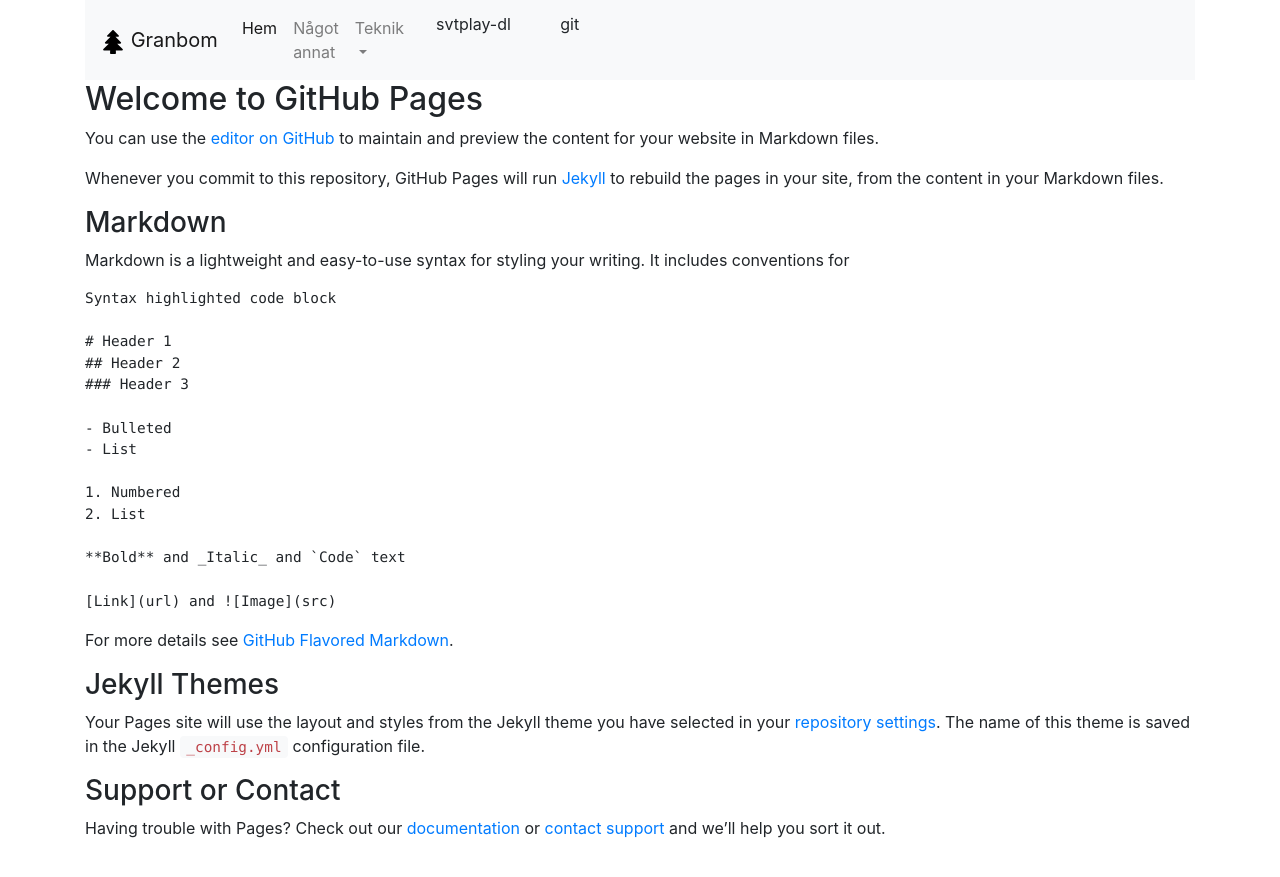
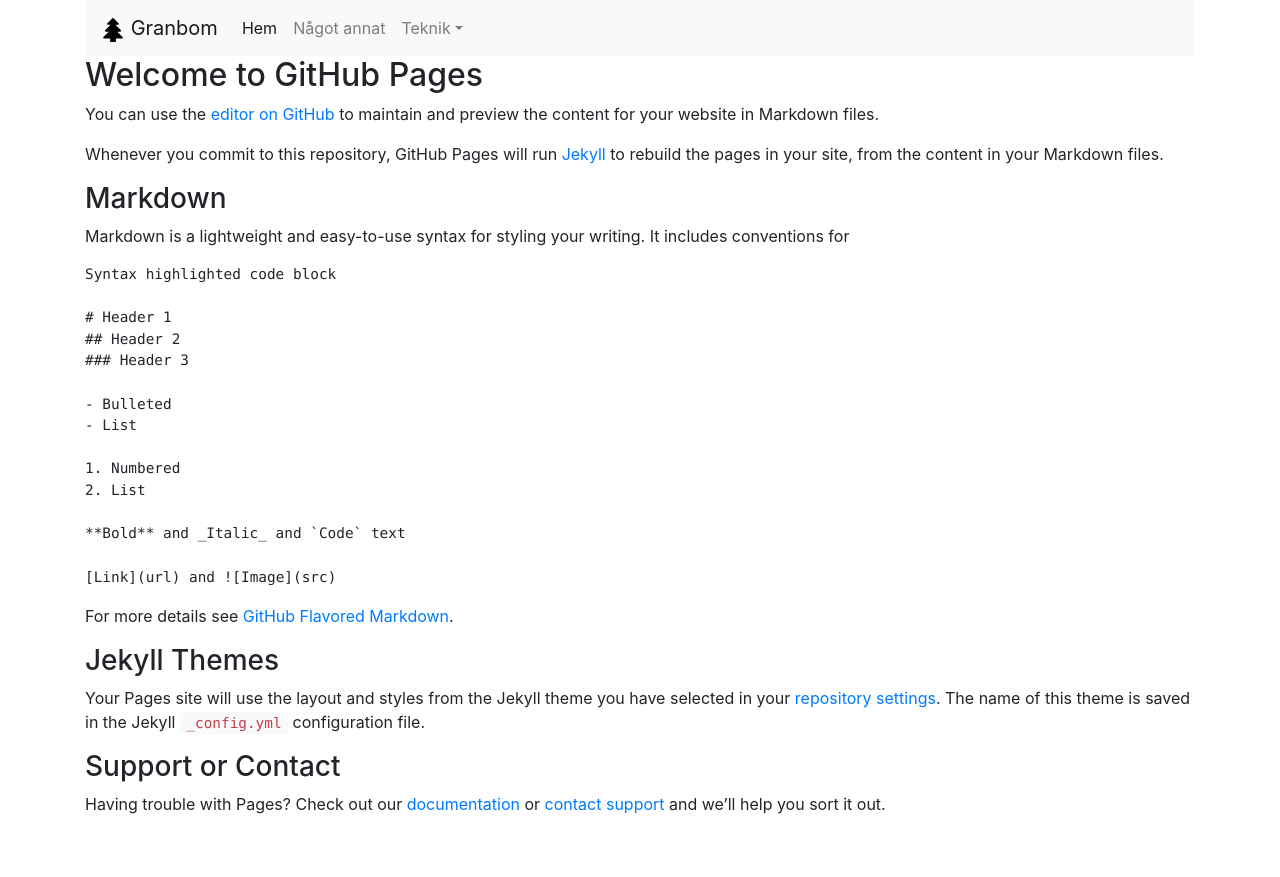
Before and after one commit to granbom/granbom.github.io, a Jekyll site: the page built from README.md, in a window 1280 px wide. Shown: the top 877 px of the page. Built offline with Jekyll 4.4.1, drawn with Linux system fonts in a browser that asks for light colours; nearby versions of some CDN libraries; our own code applies the rules of GitHub Pages for plain Markdown files.

Commit message:
Typi on navigation

```diff
--- a/_includes/navigation.html
+++ b/_includes/navigation.html
@@ -31,7 +31,7 @@
             <a class="nav-link dropdown-toggle" href="{{ site.baseurl }}{{ entry.url }}" id="navbarDropdown" role="button" data-toggle="dropdown" aria-haspopup="true" aria-expanded="false">{{ entry.title }}</a>
             <div class="dropdown-menu" aria-labelledby="navbarDropdown">
                 {% for sublink in sublinks %}
-                <a class="dropdown-item" href="{{ site.baseurl }}{{ sublink.url }}">{{ sublink.title }}</a></li>
+                <a class="dropdown-item" href="{{ site.baseurl }}{{ sublink.url }}">{{ sublink.title }}</a>
                 {% endfor %}
             </div>
         </li>
```
